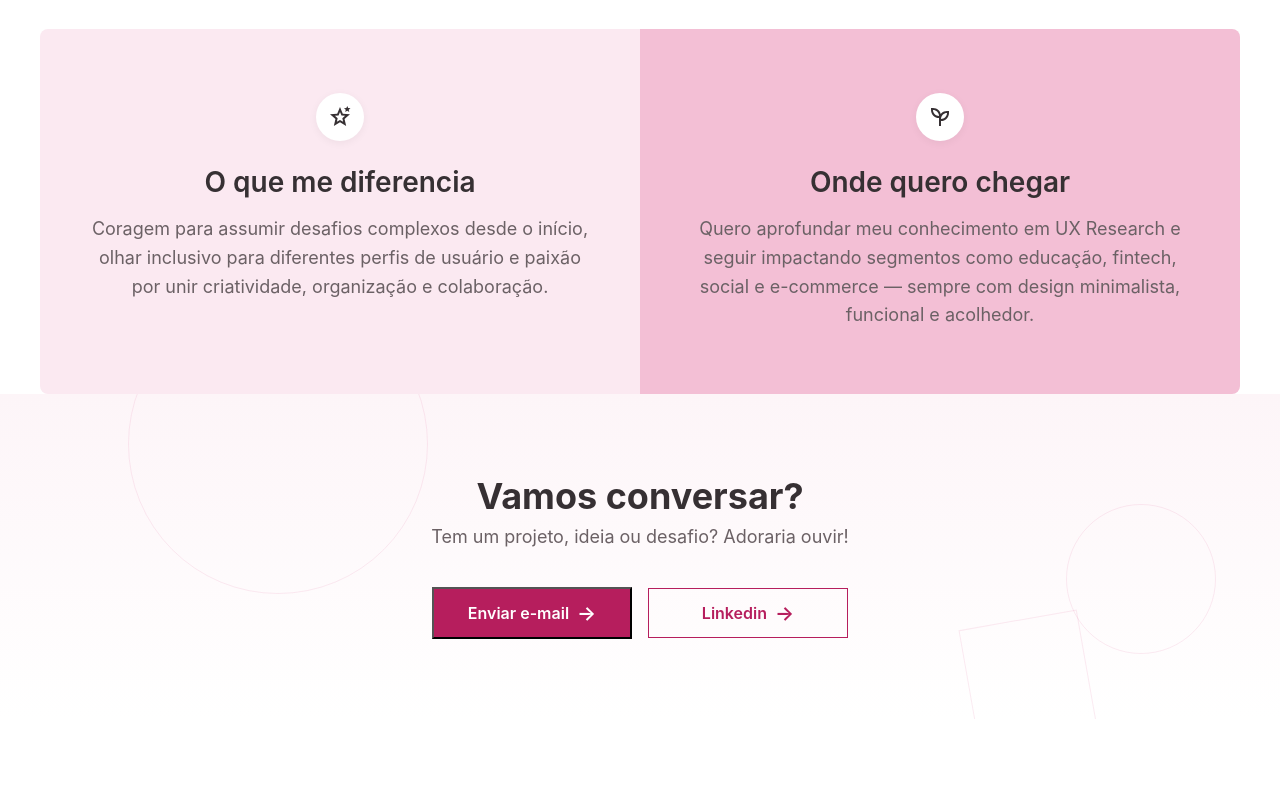
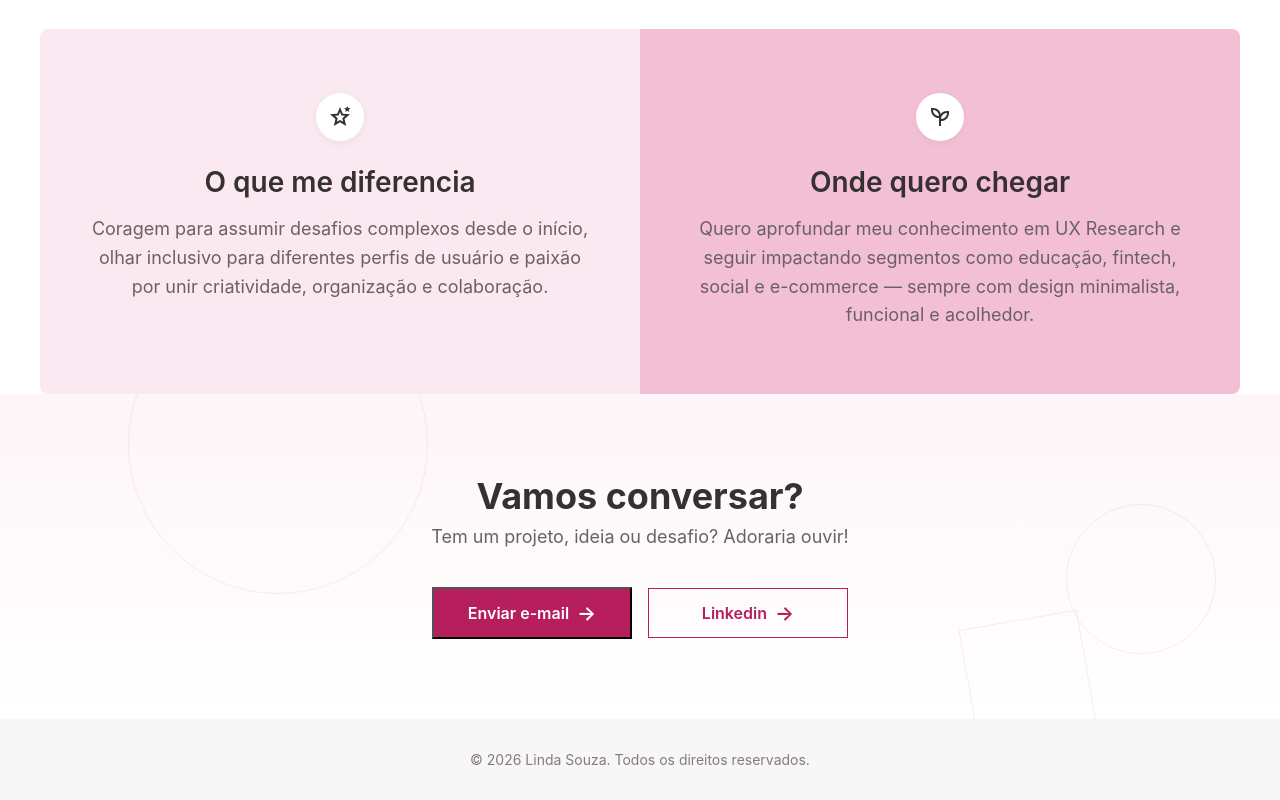
Before and after one commit to Elian-beep/portfolio-linda, a React (Vite) app: page / in a window 1280 px wide. Shown: the part 2473-3273 px from the top of the page. Before the commit the page ends 3192 px from the top, so only its background shows below. Built offline with nearby package versions, Linux system fonts and the light colour scheme.

Commit message:
feat: [FOOTER] create section

```diff
--- a/src/App.tsx
+++ b/src/App.tsx
@@ -4,6 +4,7 @@ import { Projects } from "./pages/Projects";
 import { About } from "./pages/About";
 import { Differentials } from "./pages/Differentials";
 import { Contact } from "./pages/Contact";
+import { Footer } from "./components/Footer";
 
 function App() {
   return (
@@ -16,6 +17,7 @@ function App() {
         <Differentials />
         <Contact />
       </main>
+      <Footer />
     </>
   );
 }
--- /dev/null
+++ b/src/components/Footer.module.scss
@@ -0,0 +1,17 @@
+@import "../styles/colors";
+
+.footer {
+  width: 100%;
+  padding: 2rem 24px;
+  background-color: $color-neutral-200;
+  display: flex;
+  justify-content: center;
+  align-items: center;
+
+  p {
+    margin: 0;
+    color: $color-neutral-600;
+    font-size: 0.875rem;
+    text-align: center;
+  }
+}
--- /dev/null
+++ b/src/components/Footer.tsx
@@ -0,0 +1,9 @@
+import styles from "./Footer.module.scss";
+
+export const Footer = () => {
+  return (
+    <footer className={styles.footer}>
+      <p>&copy; 2026 Linda Souza. Todos os direitos reservados.</p>
+    </footer>
+  );
+};
```
